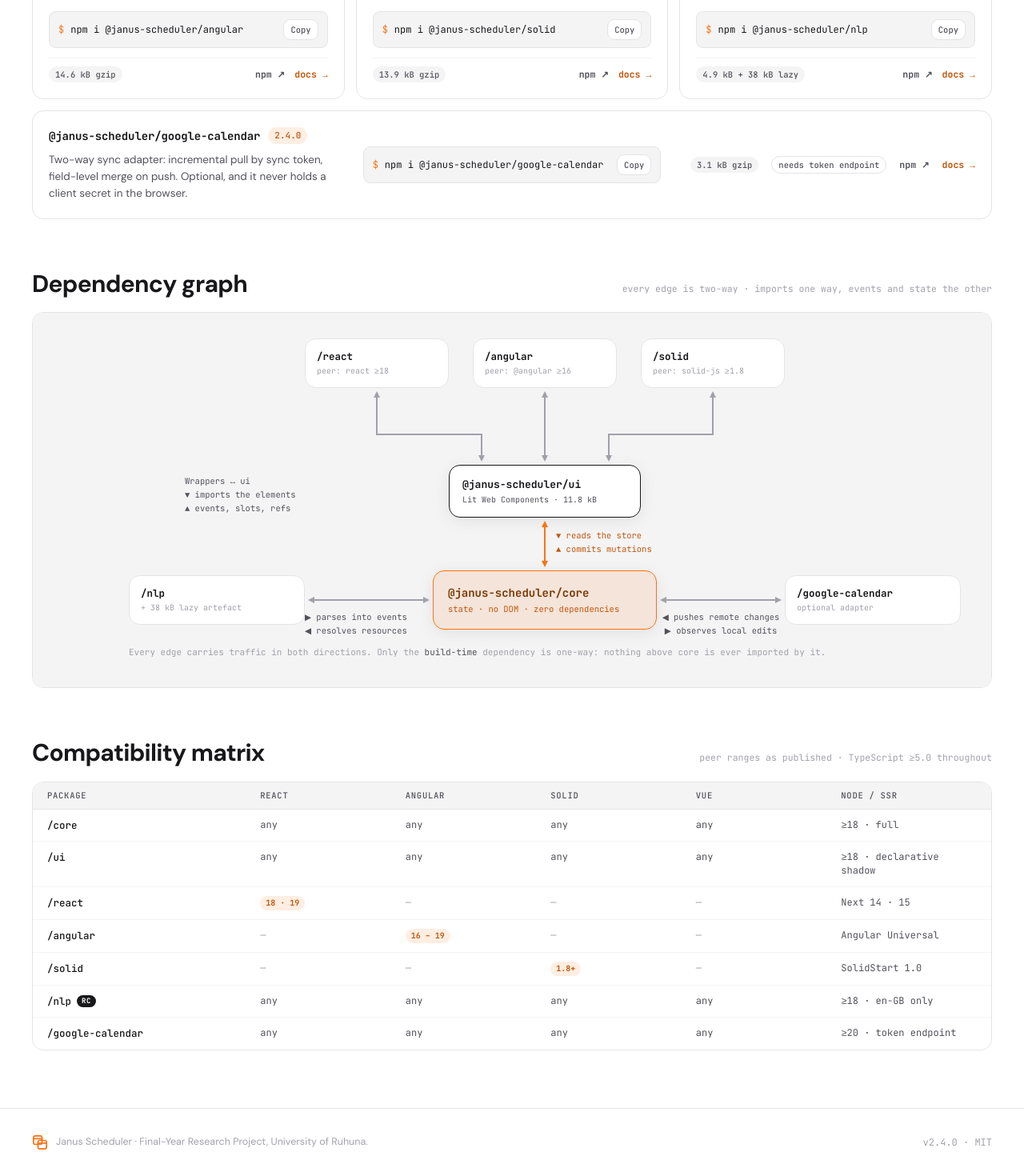
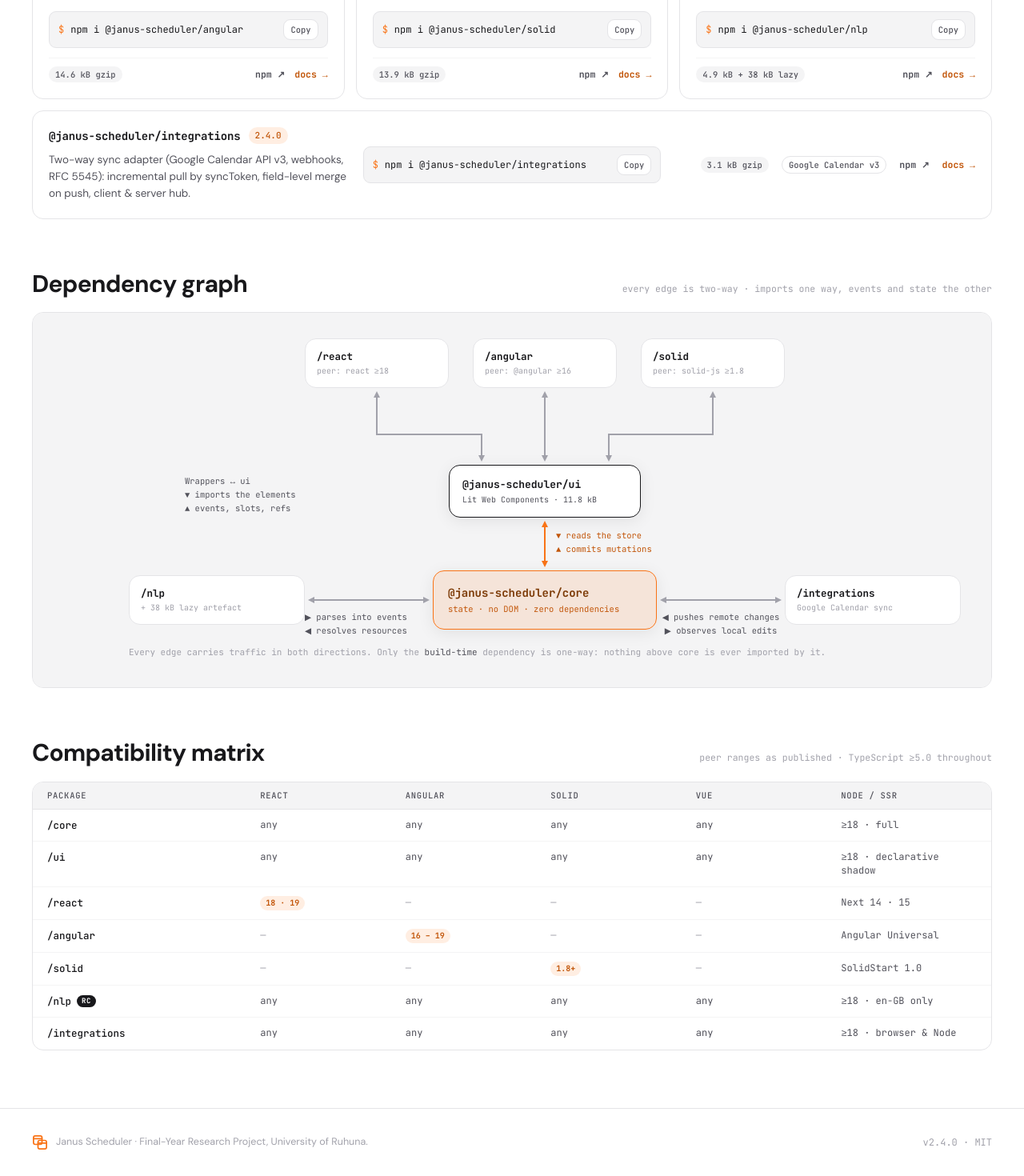
Before and after one commit to Janus-scheduler/main-page, a React (Vite) app: page /packages in a window 1280 px wide. Shown: the part 638-2108 px from the top of the page at 80% size. Built offline with nearby package versions, Linux system fonts and the light colour scheme.

Commit message:
fix: update package name to @janus-scheduler/integrations on Packages page

```diff
--- a/src/pages/PackagesPage.jsx
+++ b/src/pages/PackagesPage.jsx
@@ -154,21 +154,21 @@ export default function PackagesPage() {
             <div style={{ display: 'grid', gridTemplateColumns: '1fr 1fr 1fr', gap: '20px', alignItems: 'center' }}>
               <div style={{ display: 'flex', flexDirection: 'column', gap: '10px' }}>
                 <div style={{ display: 'flex', alignItems: 'center', gap: '10px' }}>
-                  <code style={{ font: '600 14px/1.3 "JetBrains Mono", monospace', letterSpacing: '-0.01em' }}>@janus-scheduler/google-calendar</code>
+                  <code style={{ font: '600 14px/1.3 "JetBrains Mono", monospace', letterSpacing: '-0.01em' }}>@janus-scheduler/integrations</code>
                   <span style={{ padding: '3px 8px', borderRadius: '999px', background: 'var(--janus-accent-tint)', color: 'var(--janus-accent-text)', font: '500 11px/1.35 "JetBrains Mono", monospace', whiteSpace: 'nowrap' }}>2.4.0</span>
                 </div>
-                <p style={{ margin: 0, maxWidth: '44ch', font: '400 13.5px/1.55 "DM Sans", sans-serif', color: 'var(--janus-text-secondary)' }}>Two-way sync adapter: incremental pull by sync token, field-level merge on push. Optional, and it never holds a client secret in the browser.</p>
+                <p style={{ margin: 0, maxWidth: '44ch', font: '400 13.5px/1.55 "DM Sans", sans-serif', color: 'var(--janus-text-secondary)' }}>Two-way sync adapter (Google Calendar API v3, webhooks, RFC 5545): incremental pull by syncToken, field-level merge on push, client &amp; server hub.</p>
               </div>
               <div style={{ display: 'flex', alignItems: 'center', gap: '8px', padding: '9px 11px', border: '1.5px solid var(--janus-border)', borderRadius: '9px', background: 'var(--janus-surface)' }}>
                 <span style={{ font: '400 12px/1 "JetBrains Mono", monospace', color: 'var(--janus-accent)' }}>$</span>
-                <span style={{ flex: 1, minWidth: 0, font: '400 12px/1 "JetBrains Mono", monospace', color: 'var(--janus-text)', whiteSpace: 'nowrap', overflow: 'hidden', textOverflow: 'ellipsis' }}>npm i @janus-scheduler/google-calendar</span>
-                <button className="janus-copy-btn" onClick={() => copy('gcal', 'google-calendar')} style={{ height: '26px', padding: '0 8px', border: '1.5px solid var(--janus-border)', borderRadius: '9px', background: 'var(--janus-bg)', color: 'var(--janus-text-secondary)', font: '500 10.5px/1 "JetBrains Mono", monospace', cursor: 'pointer' }}>{lbl('gcal')}</button>
+                <span style={{ flex: 1, minWidth: 0, font: '400 12px/1 "JetBrains Mono", monospace', color: 'var(--janus-text)', whiteSpace: 'nowrap', overflow: 'hidden', textOverflow: 'ellipsis' }}>npm i @janus-scheduler/integrations</span>
+                <button className="janus-copy-btn" onClick={() => copy('integrations', 'integrations')} style={{ height: '26px', padding: '0 8px', border: '1.5px solid var(--janus-border)', borderRadius: '9px', background: 'var(--janus-bg)', color: 'var(--janus-text-secondary)', font: '500 10.5px/1 "JetBrains Mono", monospace', cursor: 'pointer' }}>{lbl('integrations')}</button>
               </div>
               <div style={{ display: 'flex', alignItems: 'center', justifyContent: 'flex-end', gap: '16px' }}>
                 <span style={{ padding: '3px 8px', borderRadius: '999px', background: 'var(--janus-surface)', color: 'var(--janus-text-secondary)', font: '500 10.5px/1.35 "JetBrains Mono", monospace' }}>3.1 kB gzip</span>
-                <span style={{ padding: '3px 8px', borderRadius: '999px', border: '1.5px solid var(--janus-border)', color: 'var(--janus-text-secondary)', font: '500 10.5px/1.35 "JetBrains Mono", monospace' }}>needs token endpoint</span>
-                <a href="#" style={{ font: '600 11.5px/1 "JetBrains Mono", monospace', color: 'var(--janus-text-secondary)' }}>npm ↗</a>
-                <a href="#" style={{ font: '600 11.5px/1 "JetBrains Mono", monospace', color: 'var(--janus-accent-text)' }}>docs →</a>
+                <span style={{ padding: '3px 8px', borderRadius: '999px', border: '1.5px solid var(--janus-border)', color: 'var(--janus-text-secondary)', font: '500 10.5px/1.35 "JetBrains Mono", monospace' }}>Google Calendar v3</span>
+                <a href="https://www.npmjs.com/package/@janus-scheduler/integrations" target="_blank" rel="noreferrer" style={{ font: '600 11.5px/1 "JetBrains Mono", monospace', color: 'var(--janus-text-secondary)', textDecoration: 'none' }}>npm ↗</a>
+                <a href="/docs/topics/google-calendar-sync" style={{ font: '600 11.5px/1 "JetBrains Mono", monospace', color: 'var(--janus-accent-text)', textDecoration: 'none' }}>docs →</a>
               </div>
             </div>
           </div>
@@ -240,8 +240,8 @@ export default function PackagesPage() {
             <span style={{ position: 'absolute', left: '300px', top: '340px', width: '146px', font: '400 10.5px/1.6 "JetBrains Mono", monospace', color: 'var(--janus-text-secondary)' }}>▶ parses into events<br/>◀ resolves resources</span>
 
             <div style={{ position: 'absolute', left: '900px', top: '296px', width: '220px', height: '62px', border: '1.5px solid var(--janus-border)', borderRadius: '14px', background: 'var(--janus-bg)', display: 'flex', flexDirection: 'column', justifyContent: 'center', gap: '3px', padding: '0 14px' }}>
-              <span style={{ font: '600 12.5px/1.3 "JetBrains Mono", monospace' }}>/google-calendar</span>
-              <span style={{ font: '400 10px/1.3 "JetBrains Mono", monospace', color: 'var(--janus-text-muted)' }}>optional adapter</span>
+              <span style={{ font: '600 12.5px/1.3 "JetBrains Mono", monospace' }}>/integrations</span>
+              <span style={{ font: '400 10px/1.3 "JetBrains Mono", monospace', color: 'var(--janus-text-muted)' }}>Google Calendar sync</span>
             </div>
             <div style={{ position: 'absolute', left: '752px', top: '326px', width: '136px', height: '1.5px', background: 'var(--janus-text-muted)' }} />
             <svg style={{ position: 'absolute', left: '744px', top: '322.75px', width: '8px', height: '8px', fill: 'var(--janus-text-muted)' }} viewBox="0 0 10 10"><polygon points="10,0 10,10 0,5"/></svg>
@@ -324,13 +324,13 @@ export default function PackagesPage() {
             <span style={{ padding: '11px 12px', borderBottom: '1px solid var(--janus-surface)', font: '400 12px/1.4 "JetBrains Mono", monospace', color: 'var(--janus-text-secondary)' }}>any</span>
             <span style={{ padding: '11px 18px 11px 12px', borderBottom: '1px solid var(--janus-surface)', font: '400 12px/1.4 "JetBrains Mono", monospace', color: 'var(--janus-text-secondary)' }}>≥18 · en-GB only</span>
 
-            {/* /google-calendar */}
-            <span style={{ padding: '11px 18px', font: '500 12.5px/1.4 "JetBrains Mono", monospace' }}>/google-calendar</span>
+            {/* /integrations */}
+            <span style={{ padding: '11px 18px', font: '500 12.5px/1.4 "JetBrains Mono", monospace' }}>/integrations</span>
             <span style={{ padding: '11px 12px', font: '400 12px/1.4 "JetBrains Mono", monospace', color: 'var(--janus-text-secondary)' }}>any</span>
             <span style={{ padding: '11px 12px', font: '400 12px/1.4 "JetBrains Mono", monospace', color: 'var(--janus-text-secondary)' }}>any</span>
             <span style={{ padding: '11px 12px', font: '400 12px/1.4 "JetBrains Mono", monospace', color: 'var(--janus-text-secondary)' }}>any</span>
             <span style={{ padding: '11px 12px', font: '400 12px/1.4 "JetBrains Mono", monospace', color: 'var(--janus-text-secondary)' }}>any</span>
-            <span style={{ padding: '11px 18px 11px 12px', font: '400 12px/1.4 "JetBrains Mono", monospace', color: 'var(--janus-text-secondary)' }}>≥20 · token endpoint</span>
+            <span style={{ padding: '11px 18px 11px 12px', font: '400 12px/1.4 "JetBrains Mono", monospace', color: 'var(--janus-text-secondary)' }}>≥18 · browser &amp; Node</span>
           </div>
         </div>
       </section>
```
